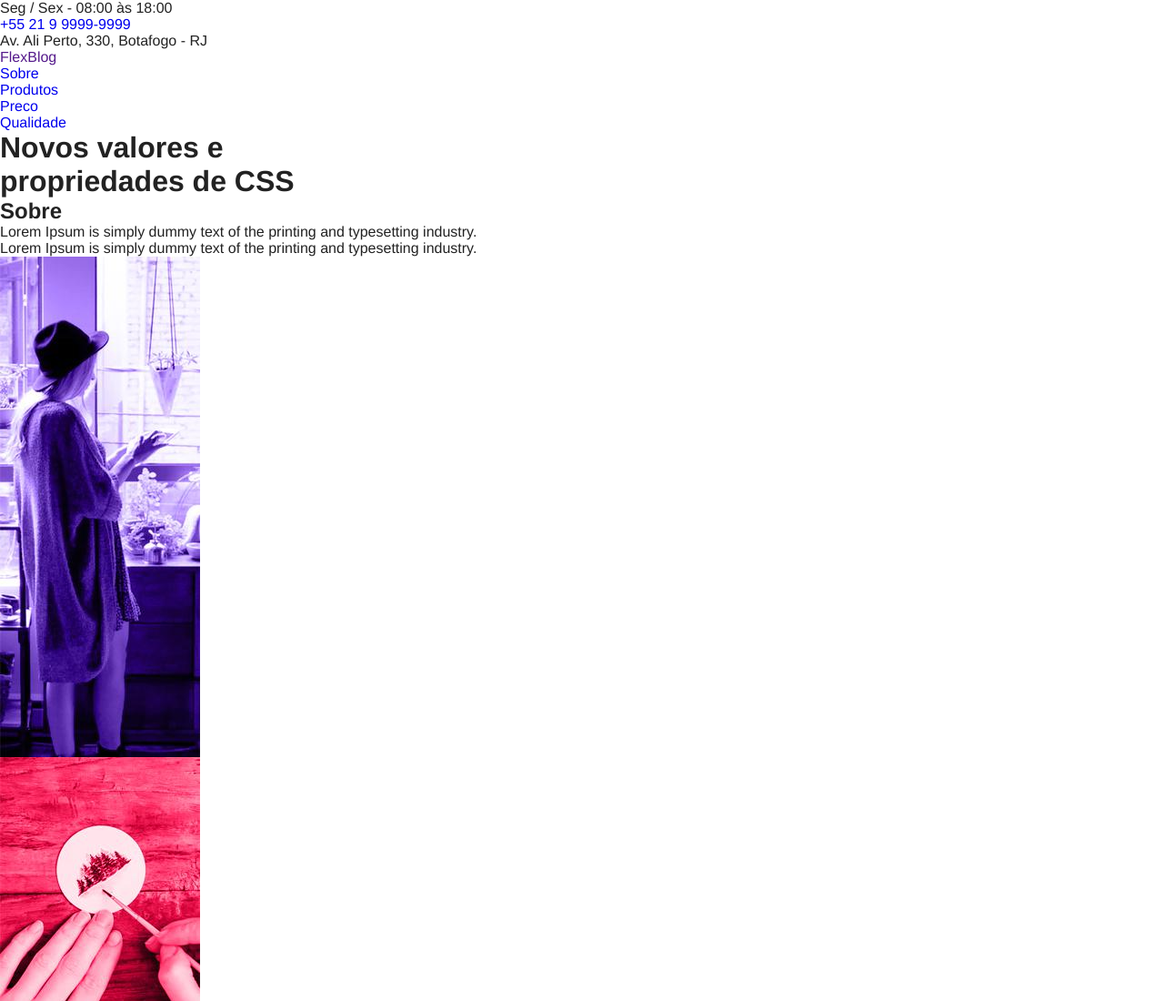
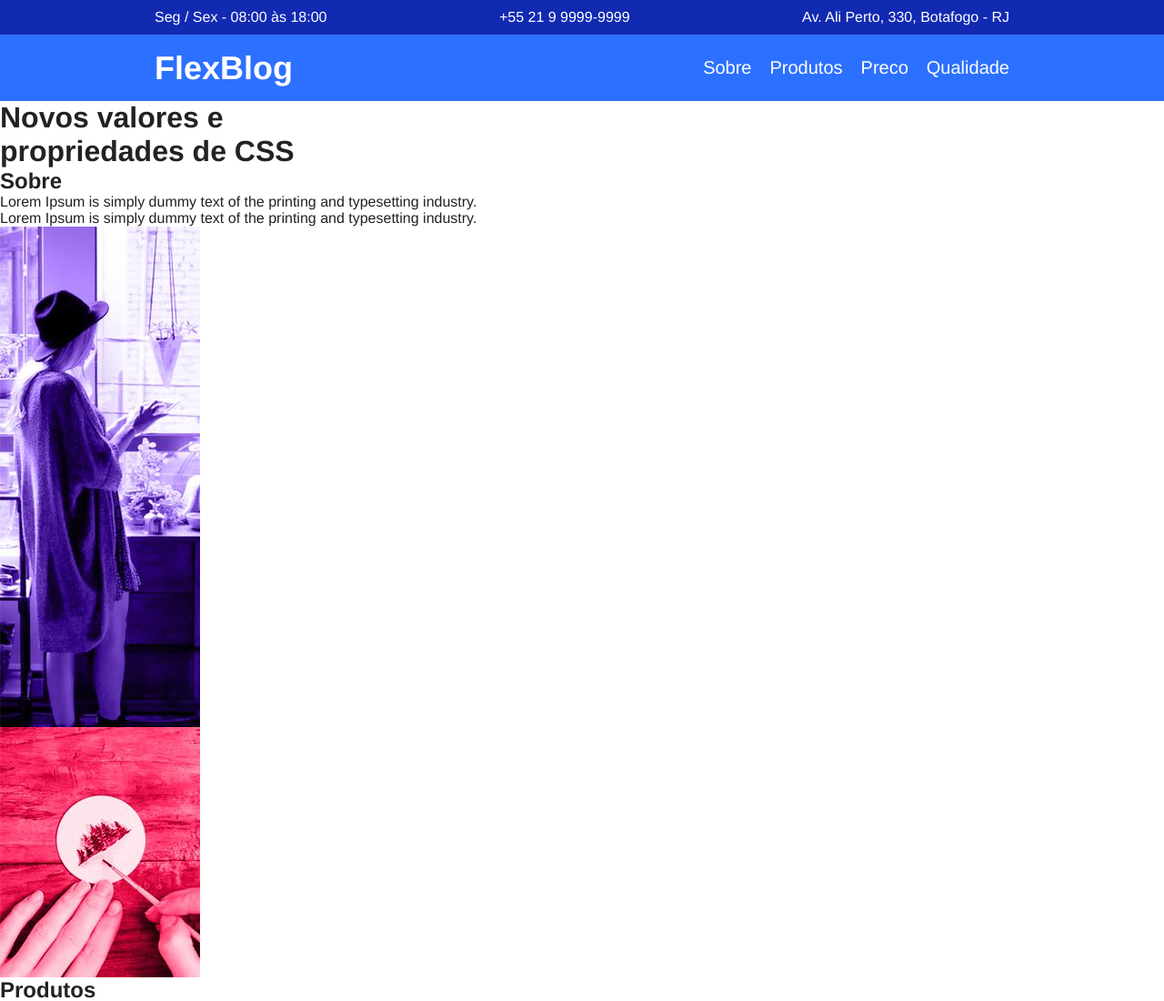
Before and after one commit to GGitDev/FlexBlog, a plain HTML site: page index.html in a window 1280 px wide. Shown: the top 1100 px of the page at 91% size. Drawn offline with Linux system fonts and the light colour scheme.

Commit message:
Header concluido

```diff
--- a/css/style.css
+++ b/css/style.css
@@ -1,3 +1,5 @@
+/*Geral*/
+
 body, h1, h2, p, ul, li, a{
   margin:0px;
   padding:0px;
@@ -24,3 +26,66 @@ img{
 *{
   box-sizing: border-box;
 }
+
+/*superinfo*/
+
+.superinfo-bg{
+  background: #122ab2;
+  color:#fff;
+
+}
+
+.superinfo{
+  max-width: 960px;
+  margin: 0 auto;
+  display: flex;
+  justify-content: space-between;
+  flex-wrap: wrap;
+  padding-top: 10px;
+}
+
+.superinfo p, .superinfo a{
+  margin: 0 10px 10px 10px;
+  color:#fff;
+}
+
+/*menu*/
+
+.menu-bg{
+  background: #2c70ff;
+}
+
+.menu{
+  max-width: 960px;
+  display: flex;
+  margin: 0 auto;
+  padding:15px 0;
+  flex-wrap: wrap;
+  justify-content: space-between;
+  align-items: center;
+}
+
+.menu a{
+  color: #fff;
+}
+
+.menu-logo a{
+  font-size:2.25em ;
+  font-weight: bold;
+  margin:0 10px;
+}
+
+.menu-nav ul{
+  display: flex;
+  flex-wrap: wrap;
+}
+
+.menu-nav a{
+  font-size:1.25em;
+  display: block;
+  padding:10px;
+}
+
+.menu-nav a:hover{
+  color:#122ab2;
+}
--- a/index.html
+++ b/index.html
@@ -21,9 +21,9 @@
 
   <header class="menu-bg">
     <div class="menu">
-      <div class="logo"><a href="">FlexBlog</a></div>
+      <div class="menu-logo"><a href="">FlexBlog</a></div>
 
-      <nav>
+      <nav class="menu-nav">
         <ul>
           <li><a href="#sobre">Sobre</a></li>
           <li><a href="#produtos">Produtos</a></li>
```
